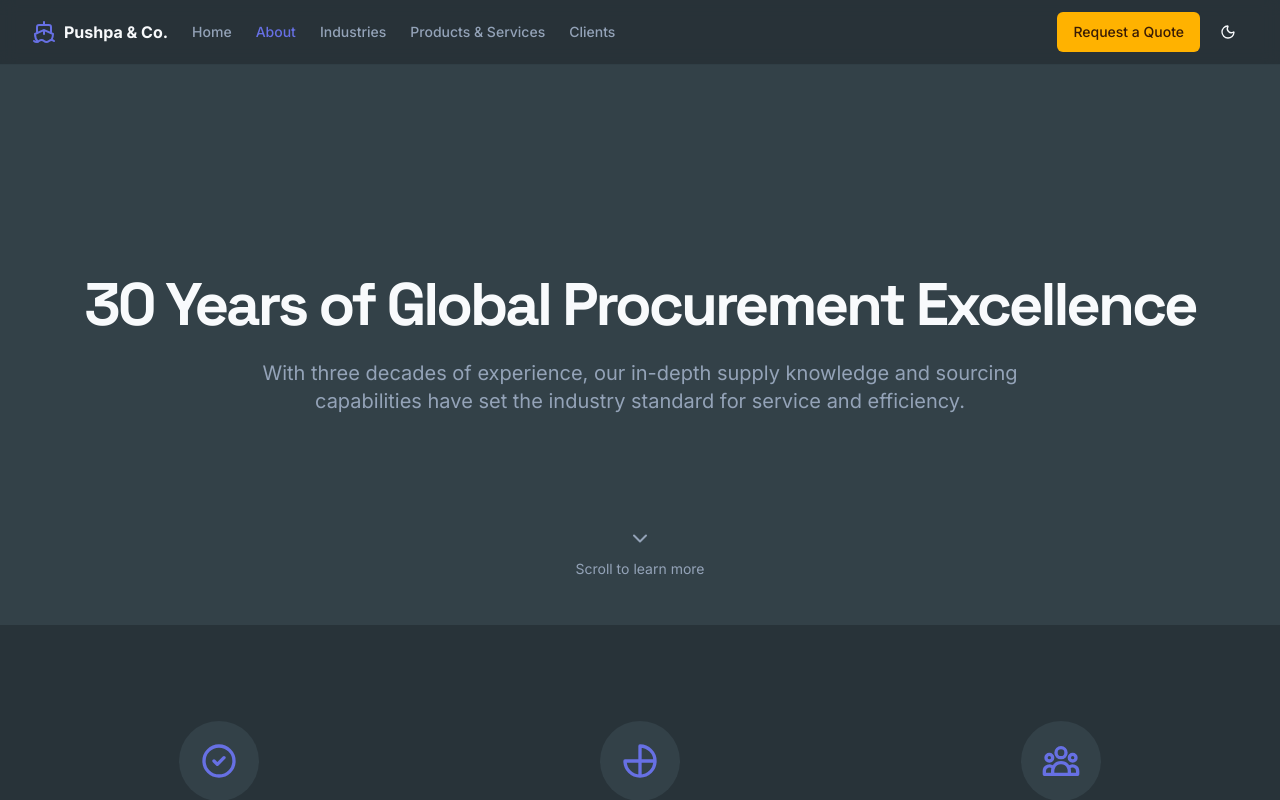
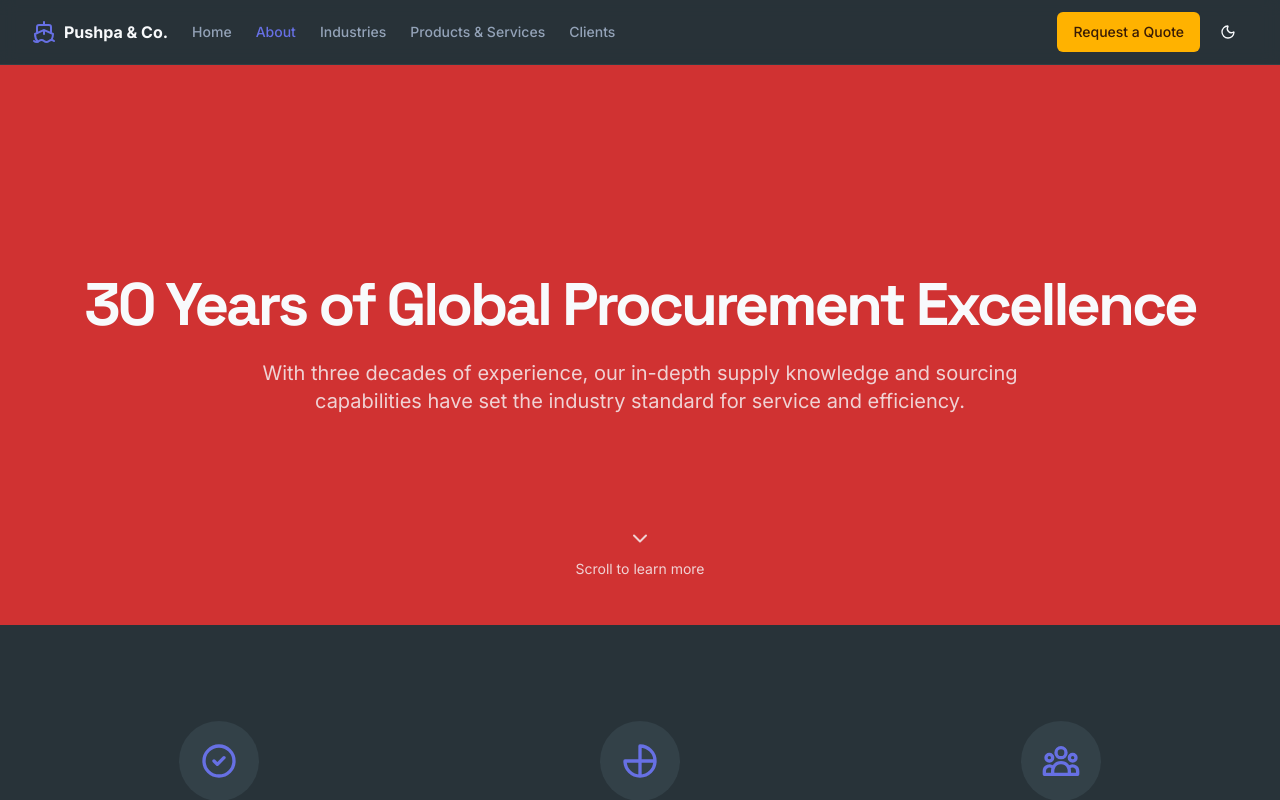
Before and after one commit to LuminousMayank/Pushpa, a Next.js app: page /about in a window 1280 px wide. Shown: the top 800 px of the page. Built offline with nearby package versions, Linux system fonts and the light colour scheme.

Commit message:
no apply red background color in the about us page , i just want to see

```diff
--- a/src/app/about/page.tsx
+++ b/src/app/about/page.tsx
@@ -74,13 +74,13 @@ export default function AboutPage() {
       {/* Hero Section */}
       <section
         id="hero"
-        className="relative flex min-h-[70vh] flex-col items-center justify-center overflow-hidden bg-card py-20 text-center md:py-32"
+        className="relative flex min-h-[70vh] flex-col items-center justify-center overflow-hidden bg-destructive py-20 text-center md:py-32"
       >
         <div className="container z-10 mx-auto">
-          <h1 className="font-headline text-4xl font-extrabold tracking-tighter sm:text-5xl md:text-6xl">
+          <h1 className="font-headline text-4xl font-extrabold tracking-tighter sm:text-5xl md:text-6xl text-destructive-foreground">
             30 Years of Global Procurement Excellence
           </h1>
-          <p className="mx-auto mt-6 max-w-3xl text-lg text-muted-foreground md:text-xl">
+          <p className="mx-auto mt-6 max-w-3xl text-lg text-destructive-foreground/80 md:text-xl">
             With three decades of experience, our in-depth supply knowledge and
             sourcing capabilities have set the industry standard for service and
             efficiency.
@@ -88,7 +88,7 @@ export default function AboutPage() {
         </div>
         <Link
           href="#values"
-          className="absolute bottom-10 z-10 flex animate-bounce flex-col items-center gap-2 text-sm text-muted-foreground transition-colors hover:text-foreground"
+          className="absolute bottom-10 z-10 flex animate-bounce flex-col items-center gap-2 text-sm text-destructive-foreground/80 transition-colors hover:text-destructive-foreground"
         >
           <ChevronDown className="h-6 w-6" />
           Scroll to learn more
```
